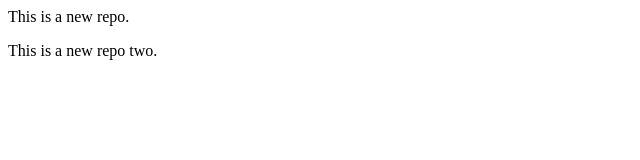
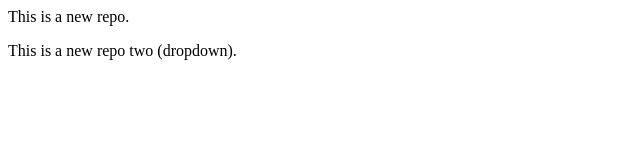
Before and after one commit to Cloudtoday/testproject1, a plain HTML site: page index.html in a window 1280 px wide. Shown: the full height of the page, 0-640 px from the left. Drawn offline with Linux system fonts and the light colour scheme.

Commit message:
Add dropdown

```diff
--- a/index.html
+++ b/index.html
@@ -1,2 +1,2 @@
 <p>This is a new repo.</p>
-<p>This is a new repo two.</p>
+<p>This is a new repo two (dropdown).</p>
```
